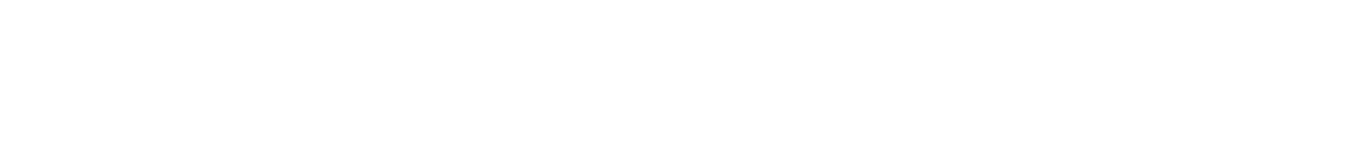
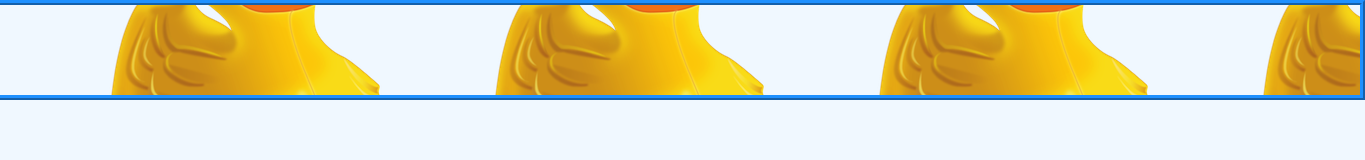
Before and after one commit to lexiepepsi/luckyducky, a plain HTML site: page index.html in a window 1280 px wide. Shown: the whole page, 1365 px wide, since content can reach past the window. Drawn offline with nearby package versions, Linux system fonts and the light colour scheme.

Commit message:
added a few html objects and styles

```diff
--- a/index.html
+++ b/index.html
@@ -1,5 +1,7 @@
 <!DOCTYPE html>
 <html>
+
+
 <head>
 	<!-- adding bootstrap -->
 	<link rel="stylesheet" href="https://maxcdn.bootstrapcdn.com/bootstrap/3.3.7/css/bootstrap.min.css" integrity="sha384-BVYiiSIFeK1dGmJRAkycuHAHRg32OmUcww7on3RYdg4Va+PmSTsz/K68vbdEjh4u" crossorigin="anonymous">
@@ -11,8 +13,17 @@
 	<link rel="stylesheet" type="text/css" href="style.css">
 
 	<title>lucky ducky!</title>
+
+	<link rel="icon" href="images/screaming-duck.png">
 </head>
+
 <body>
 
+	<div class="container-fluid">
+		<div class="ducky"></div>
+	</div>
+
 </body>
+
+
 </html>
--- a/style.css
+++ b/style.css
@@ -0,0 +1,14 @@
+body {
+	background-color: aliceblue;
+}
+
+.ducky {
+	background-image: url("images/screaming-duck.png");
+	height: 100px;
+	background-position: center;
+	border-style: ridge;
+	border-color: dodgerblue;
+	border-width: 5px;
+	margin-left: -100px;
+	margin-right: -100px;
+}
```
Also changed, not shown: images/icon.png (added), images/screaming-duck.png (added), images/weird-duck.jpg (added).
